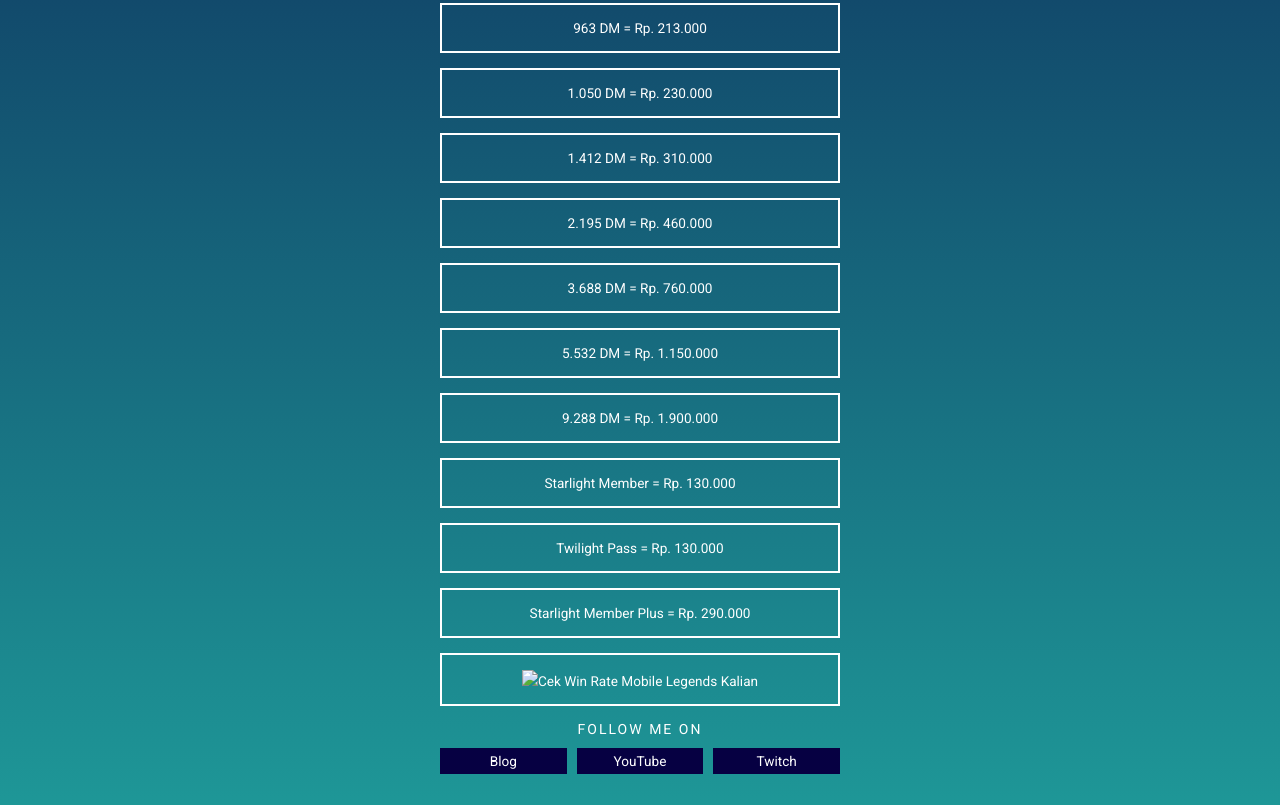
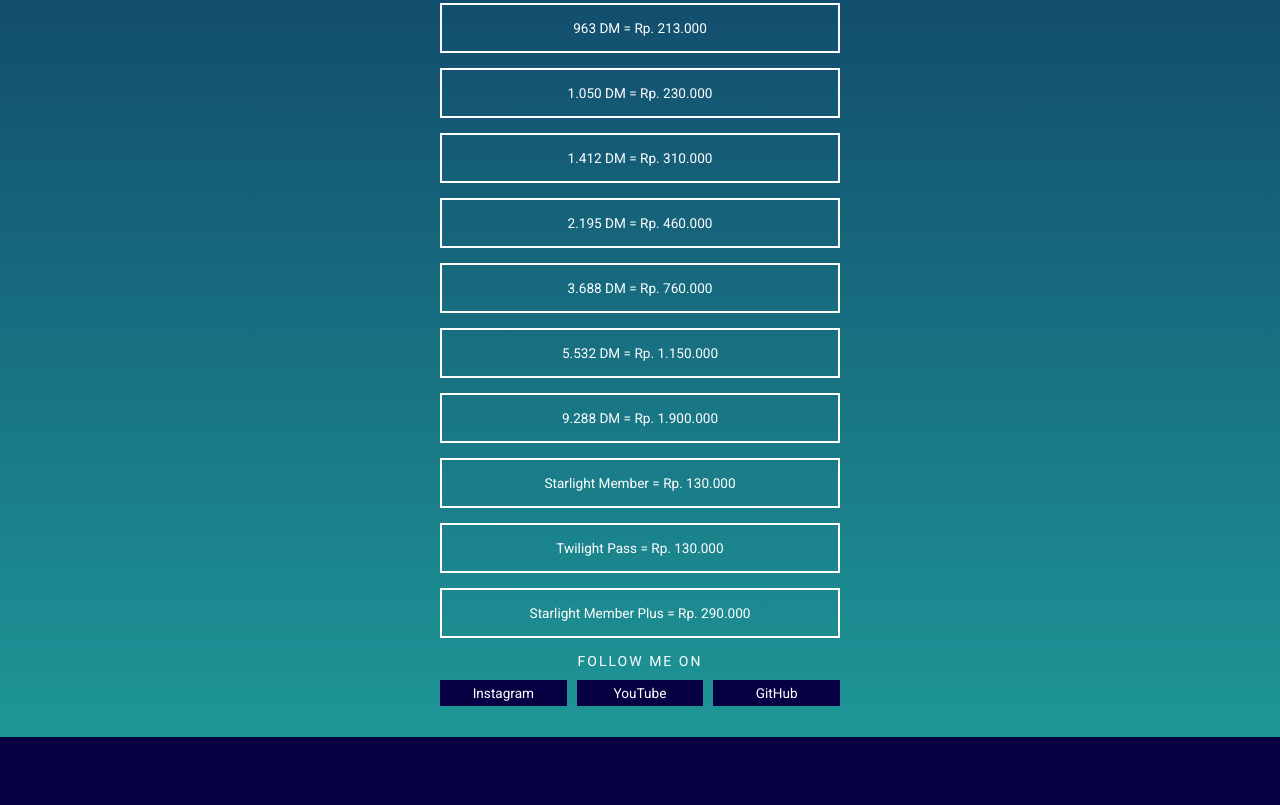
Before and after one commit to ramadhankukuh/price-list-ml, a website: page index.html in a window 1280 px wide. Shown: the part 813-1618 px from the top of the page. After the commit the page ends 1550 px from the top, so only its background shows below. Drawn offline with Linux system fonts and the light colour scheme.

Commit message:
Update index.html

```diff
--- a/index.html
+++ b/index.html
@@ -38,16 +38,14 @@
         <a href="">Starlight Member = Rp. 130.000
         <a href="">Twilight Pass = Rp. 130.000
         <a href="">Starlight Member Plus = Rp. 290.000</a>
-        <a href=""><img class="logo" src="mobile-legends/logo.jpeg</a>
-        <a href="http://ramadhankukuh.github.io/cek-wr">Cek Win Rate Mobile Legends Kalian</a>
 
         <!-- Channels -->
         <h2>Follow Me On</h2>
 
         <div class="channels">
-            <a href="">Blog</a>
-            <a href="">YouTube</a>
-            <a href="">Twitch</a>
+            <a href="https://instagram.com/ramadhankukuh">Instagram</a>
+            <a href="https://youtube.com/c/KukuhRamadhann">YouTube</a>
+            <a href="https://github.com/ramadhankukuh">GitHub</a>
         </div>
 
     </body>
```
